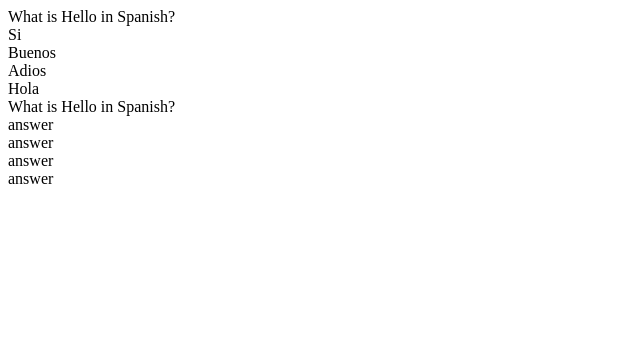
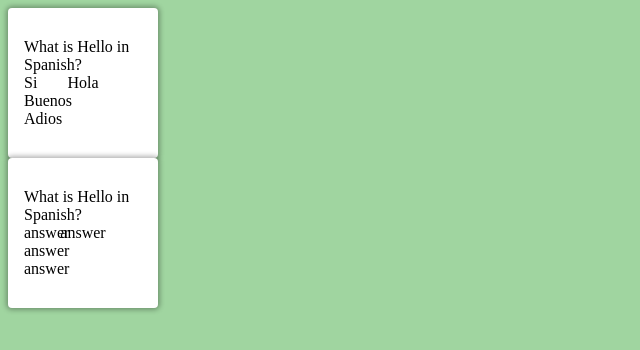
Before and after one commit to SHS-Peb/vocab-bloom, a React (Create React App) app: page / in a window 1280 px wide. Shown: the top 350 px of the page, without its empty margins (0-640 px from the left). Built offline with nearby package versions, Linux system fonts and the light colour scheme.

Commit message:
initialised css

```diff
--- a/src/App.js
+++ b/src/App.js
@@ -1,5 +1,6 @@
 import React, { useState } from "react";
 import Flashcardlist from "./Flashcardlist";
+import './app.css'
 
 function App() {
   const [flashcards, setFlashcards] = useState(SAMPLE_FLASHCARDS)
--- /dev/null
+++ b/src/app.css
@@ -0,0 +1,26 @@
+body {
+    background-color: rgb(160, 213, 160);
+}
+
+.card {
+    display: flex;
+    justify-content: center;
+    align-items: center;
+    position: relative;
+    border-radius: .25rem;
+    box-shadow: 0 0 5px 2px rgba(0, 0, 0, .3);
+    background-color: white;
+    height: 150px;
+    width: 150px;
+}
+
+.card .front,
+.card .back {
+    position: absolute;
+    padding: 1rem;
+    backface-visibility: hidden;
+}
+
+.card .back{
+    transform: rotateY('180deg');
+}
```
